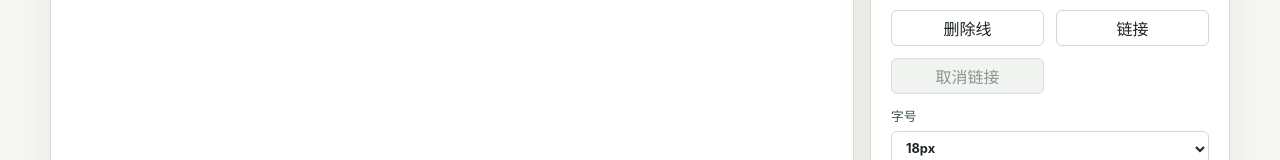
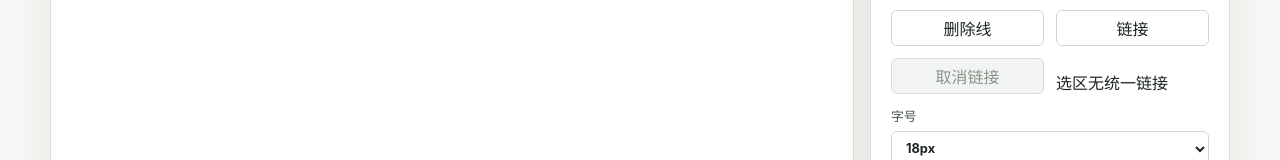
Before and after one commit to QDyanbing/crucialy-rich, a React (Vite) app in the folder apps/demo/: page / in a window 1280 px wide. Shown: the part 536-696 px from the top of the page. Built offline with nearby package versions, Linux system fonts and the light colour scheme.

Commit message:
feat: show selected link state

```diff
--- a/apps/demo/src/main.tsx
+++ b/apps/demo/src/main.tsx
@@ -14,6 +14,7 @@ import {
   domSelectionToModelSelection,
   executeCommand,
   getNodeAtPath,
+  getSelectedLinkMark,
   getHistoryShortcutAction,
   getTextInRange,
   INSERT_TEXT_COMMAND_NAME,
@@ -530,6 +531,16 @@ function DemoApp() {
     () => normalizeDocument(documentValue),
     [documentValue],
   );
+  const selectedLink = useMemo(
+    () =>
+      getSelectedLinkMark({
+        context: {
+          document: normalizedDocument,
+          selection: modelSelection,
+        },
+      }),
+    [modelSelection, normalizedDocument],
+  );
   const documentPreview = useMemo(
     () => JSON.stringify(documentValue, null, 2),
     [documentValue],
@@ -800,6 +811,21 @@ function DemoApp() {
     setLinkEditorOpen(false);
   }
 
+  function handleToggleLinkEditor() {
+    if (linkEditorOpen) {
+      setLinkEditorOpen(false);
+      return;
+    }
+
+    if (selectedLink) {
+      setLinkHrefValue(selectedLink.href);
+      setLinkRelValue(selectedLink.rel ?? "");
+      setLinkTargetValue(selectedLink.target ?? "_self");
+    }
+
+    setLinkEditorOpen(true);
+  }
+
   function handleUnsetLink() {
     applyCommandResult(
       executeCommand(demoCommandRegistry, UNSET_LINK_COMMAND_NAME, {
@@ -1043,7 +1069,7 @@ function DemoApp() {
                 aria-expanded={linkEditorOpen}
                 aria-haspopup="dialog"
                 type="button"
-                onClick={() => setLinkEditorOpen((open) => !open)}
+                onClick={handleToggleLinkEditor}
               >
                 链接
               </button>
@@ -1103,6 +1129,14 @@ function DemoApp() {
             >
               取消链接
             </button>
+            <output
+              aria-label="选中链接状态"
+              aria-live="polite"
+              className="selected-link-status"
+              data-state={selectedLink ? "linked" : "unlinked"}
+            >
+              {selectedLink ? selectedLink.href : "选区无统一链接"}
+            </output>
             <label>
               <span>字号</span>
               <select
```
